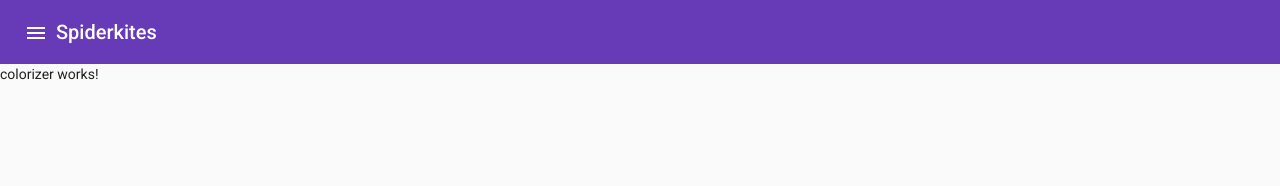
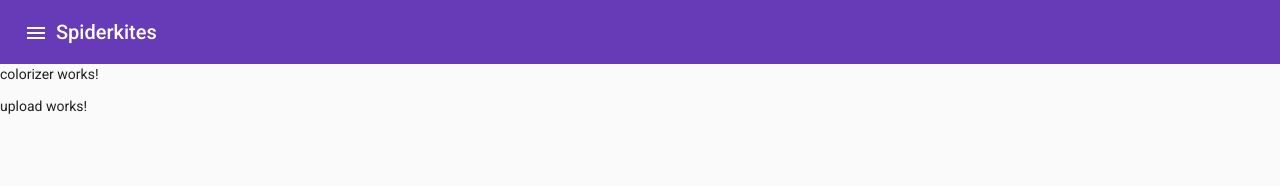
Before and after one commit to Spiderkites/colorizer, an Angular app in the folder generator/: page /colorizer in a window 1280 px wide. Shown: the top 186 px of the page. Built offline with nearby package versions, Linux system fonts and the light colour scheme.

Commit message:
chore(colorizer): add upload component

```diff
--- a/generator/src/app/modules/colorizer/colorizer.component.html
+++ b/generator/src/app/modules/colorizer/colorizer.component.html
@@ -1 +1,2 @@
 <p>colorizer works!</p>
+<app-upload></app-upload>
--- a/generator/src/app/modules/colorizer/colorizer.module.ts
+++ b/generator/src/app/modules/colorizer/colorizer.module.ts
@@ -3,10 +3,11 @@ import { CommonModule } from '@angular/common';
 
 import { ColorizerRoutingModule } from './colorizer-routing.module';
 import { ColorizerComponent } from './colorizer.component';
+import { UploadComponent } from './components/upload/upload.component';
 
 
 @NgModule({
-  declarations: [ColorizerComponent],
+  declarations: [ColorizerComponent, UploadComponent],
   imports: [
     CommonModule,
     ColorizerRoutingModule
--- /dev/null
+++ b/generator/src/app/modules/colorizer/components/upload/upload.component.html
@@ -0,0 +1 @@
+<p>upload works!</p>
--- /dev/null
+++ b/generator/src/app/modules/colorizer/components/upload/upload.component.ts
@@ -0,0 +1,15 @@
+import { Component, OnInit } from '@angular/core';
+
+@Component({
+  selector: 'app-upload',
+  templateUrl: './upload.component.html',
+  styleUrls: ['./upload.component.scss']
+})
+export class UploadComponent implements OnInit {
+
+  constructor() { }
+
+  ngOnInit(): void {
+  }
+
+}
```
Also changed, not shown: generator/src/app/modules/colorizer/components/upload/upload.component.scss (added), 1 other file (tests, documents, lock files or other folders).
